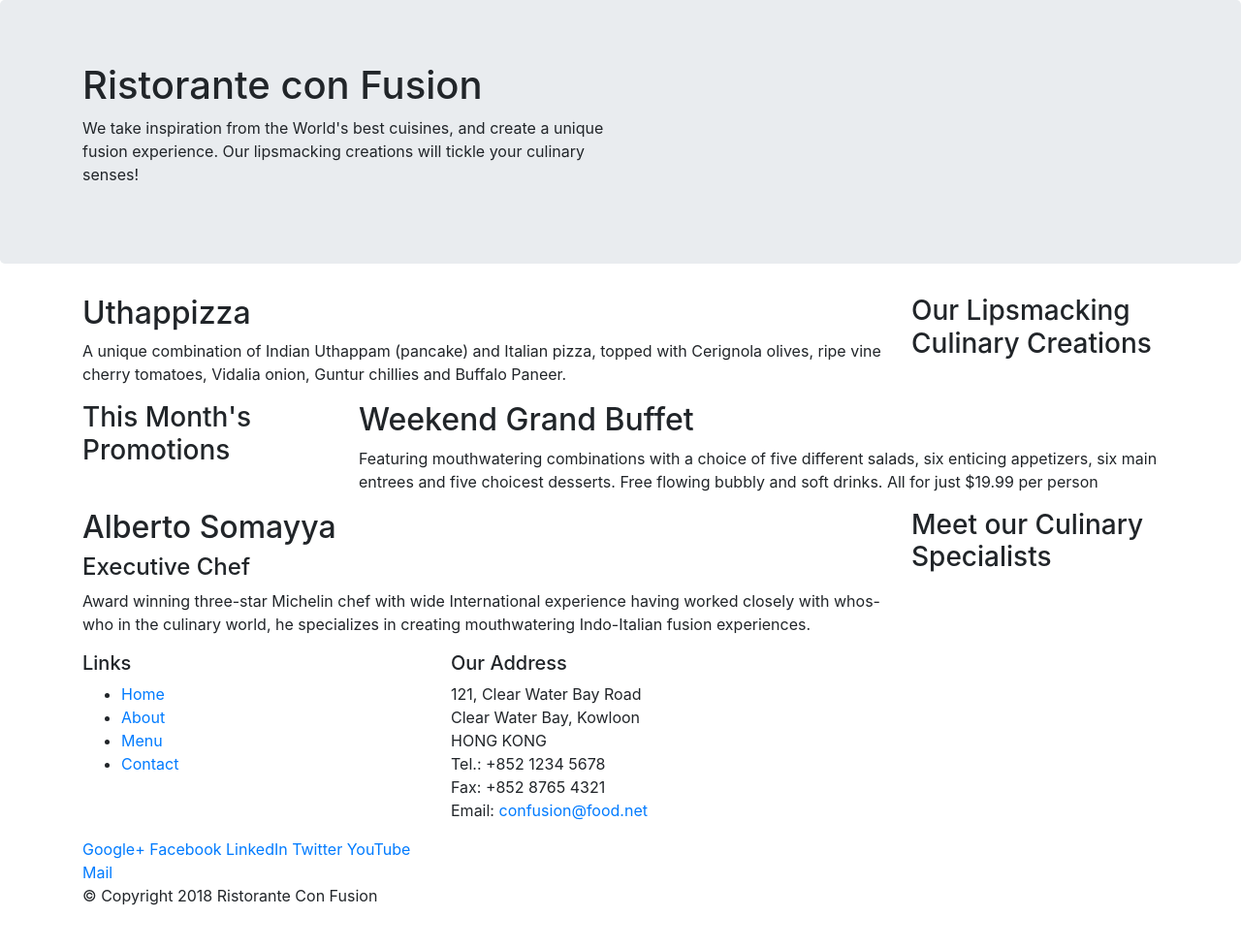
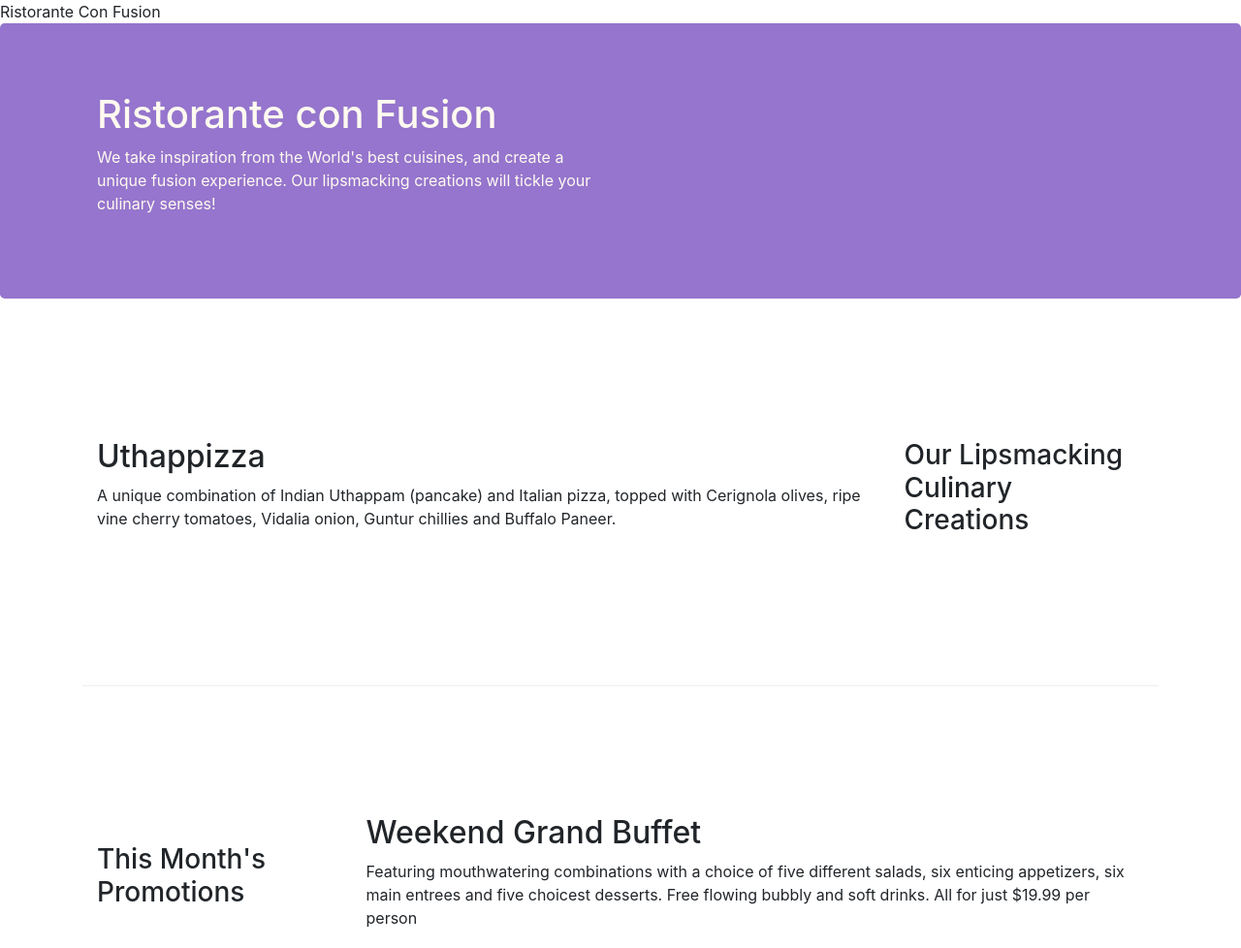
Before and after one commit to mohammedramzi176/Bootstrap-4, a website: page index.html in a window 1280 px wide. Shown: the top 978 px of the page at 97% size. Before the commit the page ends 952 px from the top, so only its background shows below. Drawn offline with nearby package versions, Linux system fonts and the light colour scheme.

Commit message:
bootstrap grid css styles

```diff
--- /dev/null
+++ b/css/styles.css
@@ -0,0 +1,26 @@
+.row-header{
+    margin: 0px auto;
+    padding: 0px auto;
+}
+.row-content{
+    margin: 0px auto;
+    padding: 50px 0px 50px 0px ;
+    border-bottom: 1px ridge;
+    min-height: 400px;
+}
+.footer{
+    background-color: #D1C4E9;
+    margin: 0px auto;
+    padding: 20px 0px 20px 0px;
+}
+.jumbotron{
+    padding: 70px 30px 70px 30px;
+    margin: 0px auto;
+    background-color: #9575CD;
+    color: floralwhite;
+}
+.address{
+    font-size: 80%;
+    margin: 0px ;
+    color: #0f0f0f;
+}
--- a/index.html
+++ b/index.html
@@ -9,6 +9,7 @@
 
      <!-- Bootstrap CSS -->
      <link rel="stylesheet" href="node_modules/bootstrap/dist/css/bootstrap.min.css">
+     <link rel="stylesheet" href="css/styles.css"
     <title>Ristorante Con Fusion</title>
 </head>
 
@@ -16,7 +17,7 @@
 
     <header class="jumbotron">
         <div class="container">
-            <div class="row">
+            <div class="row row-header">
                 <div class="col-12 col-sm-6">
                     <h1>Ristorante con Fusion</h1>
                     <p>We take inspiration from the World's best cuisines, and create a unique fusion experience. Our lipsmacking creations will tickle your culinary senses!</p>
@@ -28,7 +29,7 @@
     </header>
 
     <div class="container">
-        <div class="row">
+        <div class="row row-content align-items-center">
             <div class="col-12 col-sm-4 order-sm-last col-md-3">
                 <h3>Our Lipsmacking Culinary Creations</h3>
             </div>
@@ -40,7 +41,7 @@
 
 
 
-            <div class="row">
+            <div class="row row-content align-items-center">
                 <div class="col-12 col-sm-4 col-md-3">
                 <h3>This Month's Promotions</h3>
             </div>
@@ -50,7 +51,7 @@
             </div>
         </div>
 
-        <div class="row">
+        <div class="row row-content align-items-center">
             <div class="col-12 col-sm-4 order-sm-last col-md-3">
                 <h3>Meet our Culinary Specialists</h3>
             </div>
@@ -62,12 +63,12 @@
         </div>
     </div>
 
-    <footer>
+    <footer class="footer">
         <div class="container">
             <div class="row">
                 <div class="col-4 offset-1col-sm-2">
                     <h5>Links</h5>
-                    <ul>
+                    <ul class="list-unstyled">
                         <li><a href="#">Home</a></li>
                         <li><a href="#">About</a></li>
                         <li><a href="#">Menu</a></li>
@@ -85,8 +86,8 @@
 		              Email: <a href="mailto:confusion@food.net">confusion@food.net</a>
 		           </address>
                 </div>
-                <div class="col-12 col-sm-4">
-                    <div>
+                <div class="col-12 col-sm-4 align-self-center">
+                    <div class="text-center">
                         <a href="http://google.com/+">Google+</a>
                         <a href="http://www.facebook.com/profile.php?id=">Facebook</a>
                         <a href="http://www.linkedin.com/in/">LinkedIn</a>
@@ -96,7 +97,7 @@
                     </div>
                 </div>
            </div>
-           <div class="row">
+           <div class="row justify-content-center">
                 <div class="col-auto">
                     <p>© Copyright 2018 Ristorante Con Fusion</p>
                 </div>
```
